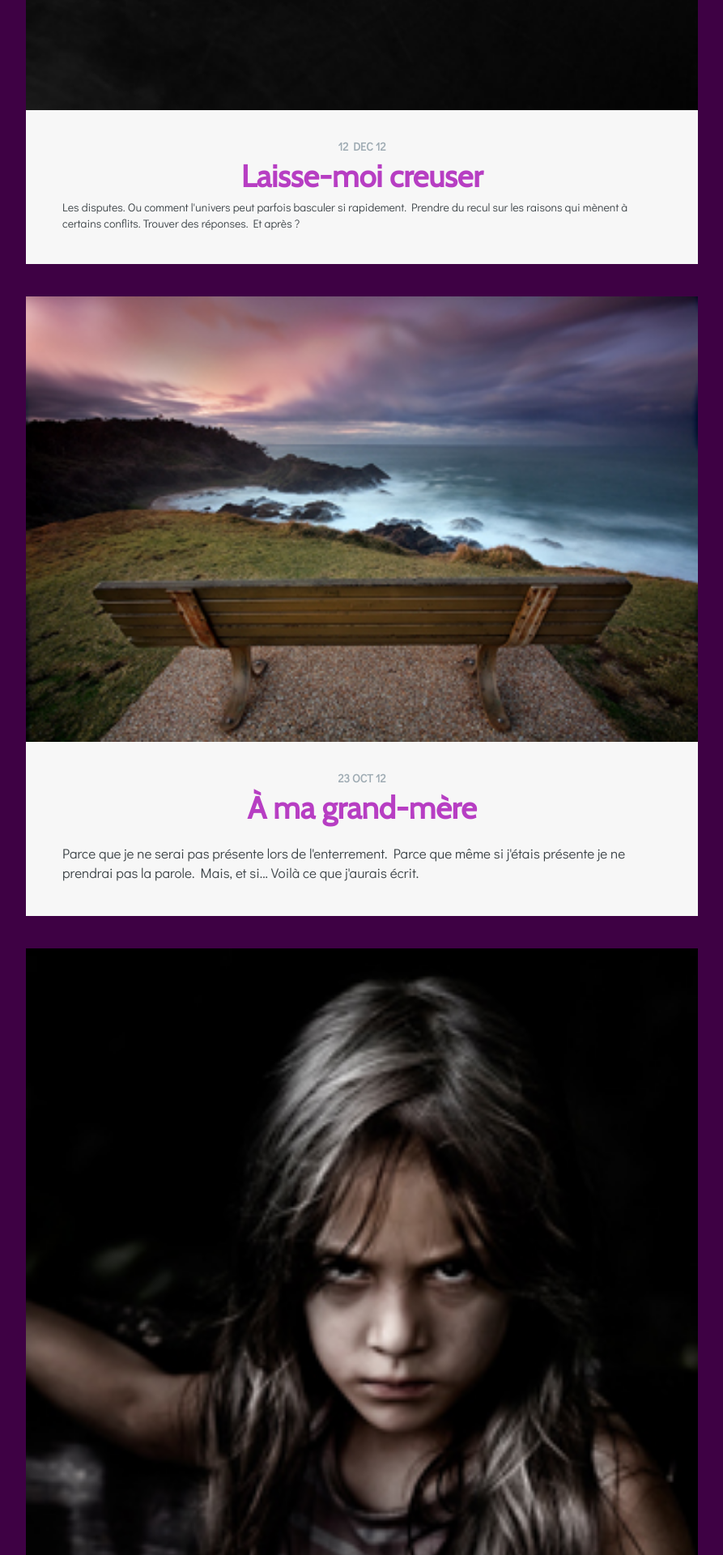
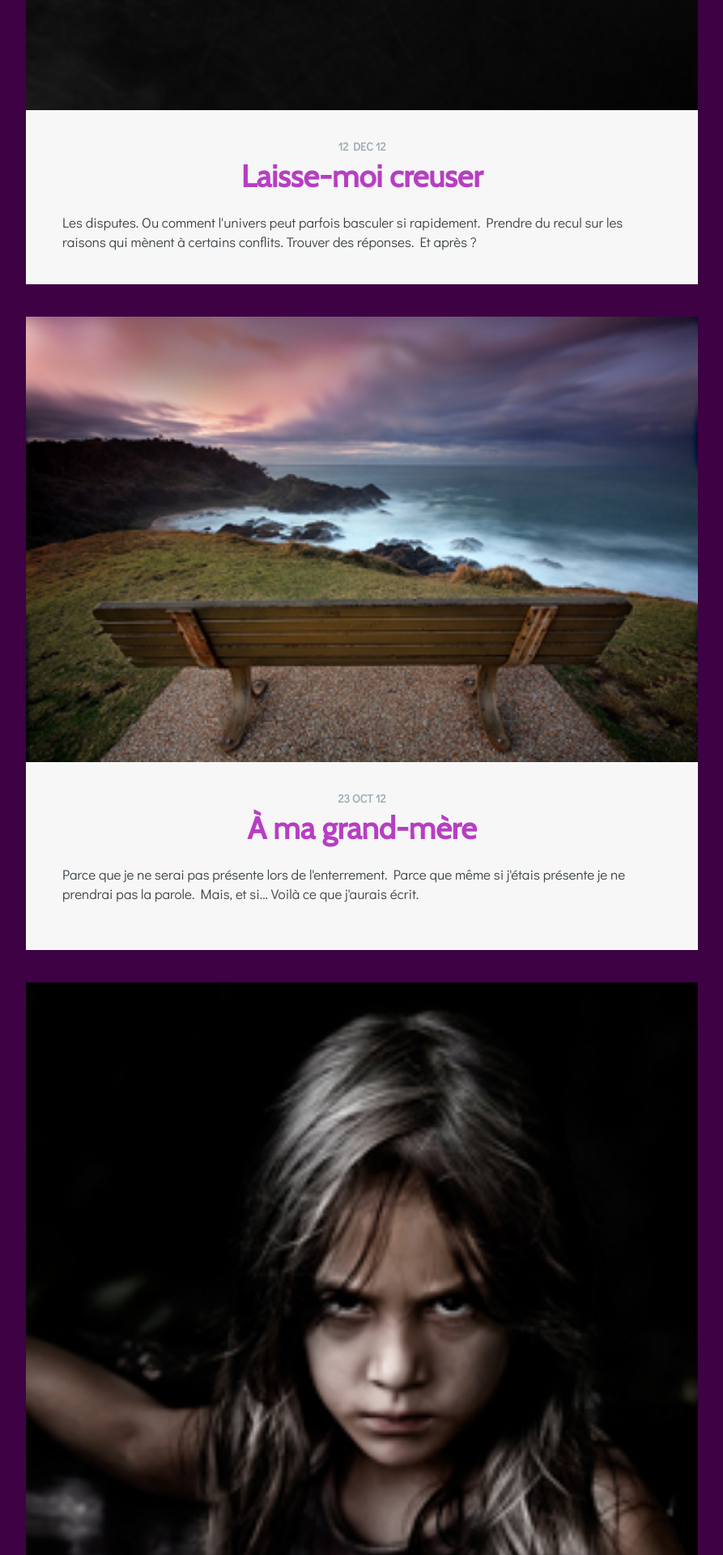
Before and after one commit to zinzoline/zinzoline.github.io, a Jekyll site: the page built from index.html, in a window 1280 px wide. Shown: the part 785-2705 px from the top of the page at 81% size, without its empty margins (193-1086 px from the left). Built offline with Jekyll 4.4.1, drawn with Linux system fonts in a browser that asks for light colours; nearby versions of some CDN libraries; the list of posts is cut into pages by our own code.

Commit message:
Add <p></p> to excerpts

```diff
--- a/index.html
+++ b/index.html
@@ -13,7 +13,7 @@ layout: default
       <time class="post-date" datetime="{{ post.date | date: "%Y-%m-%-d" }}">{{ post.date | date: "%-d %b %y" }}</time>
       <h2 class="post-title"><a href="{{ post.url | prepend: site.baseurl }}">{{ post.title }}</a></h2>
     </header>
-    <div class="post-excerpt">{{ post.excerpt }}</div>
+    <div class="post-excerpt"><p>{{ post.excerpt }}</p></div>
   </article>
 {% endfor %}
 
```
